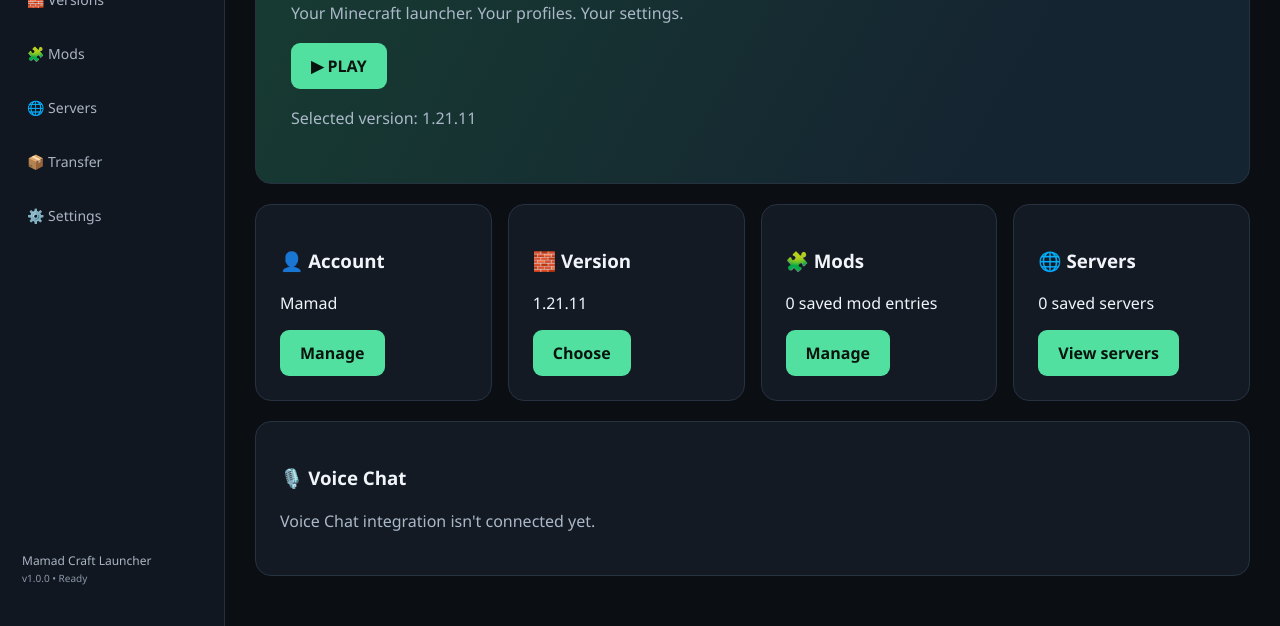
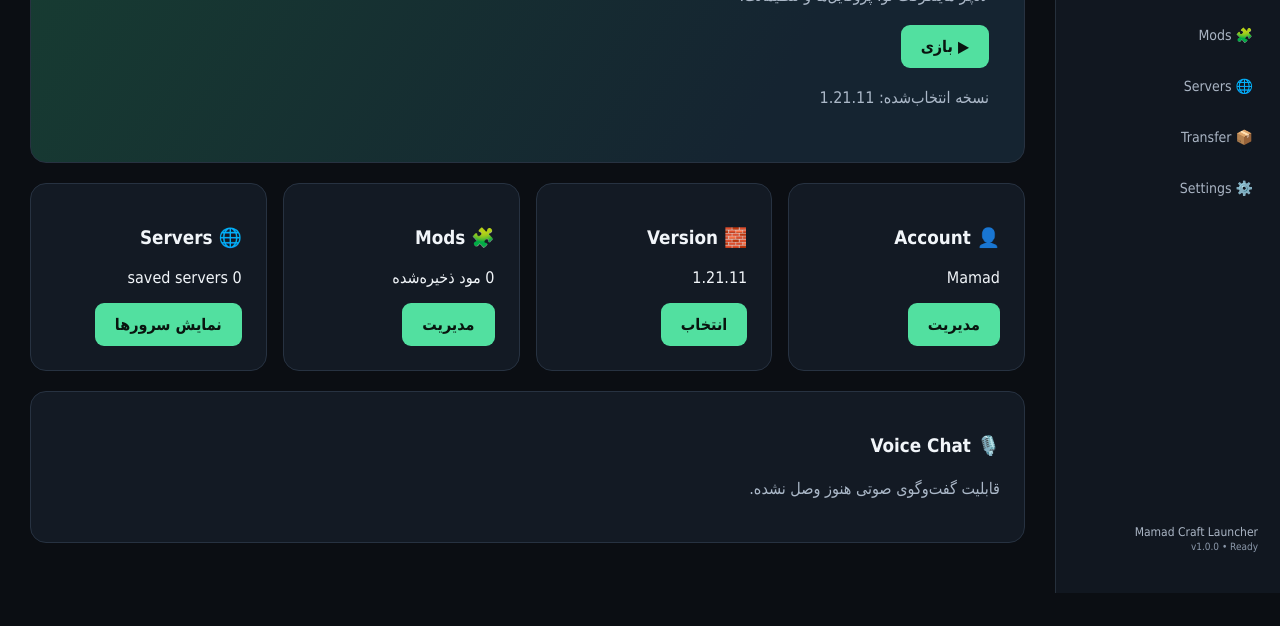
Before and after one commit to mamadtheking/Mamad-Craft-Launcher, an Electron app: page app/index.html in a window 1280 px wide. Shown: the part 256-882 px from the top of the page. After the commit the page ends 849 px from the top, so only its background shows below. Drawn offline with Linux system fonts and the light colour scheme.

Commit message:
index.html

```diff
--- a/app/index.html
+++ b/app/index.html
@@ -29,5 +29,6 @@
   </div>
   <div id="toast"></div>
   <script src="app.js"></script>
+  <script src="fa.js"></script>
 </body>
 </html>
```
